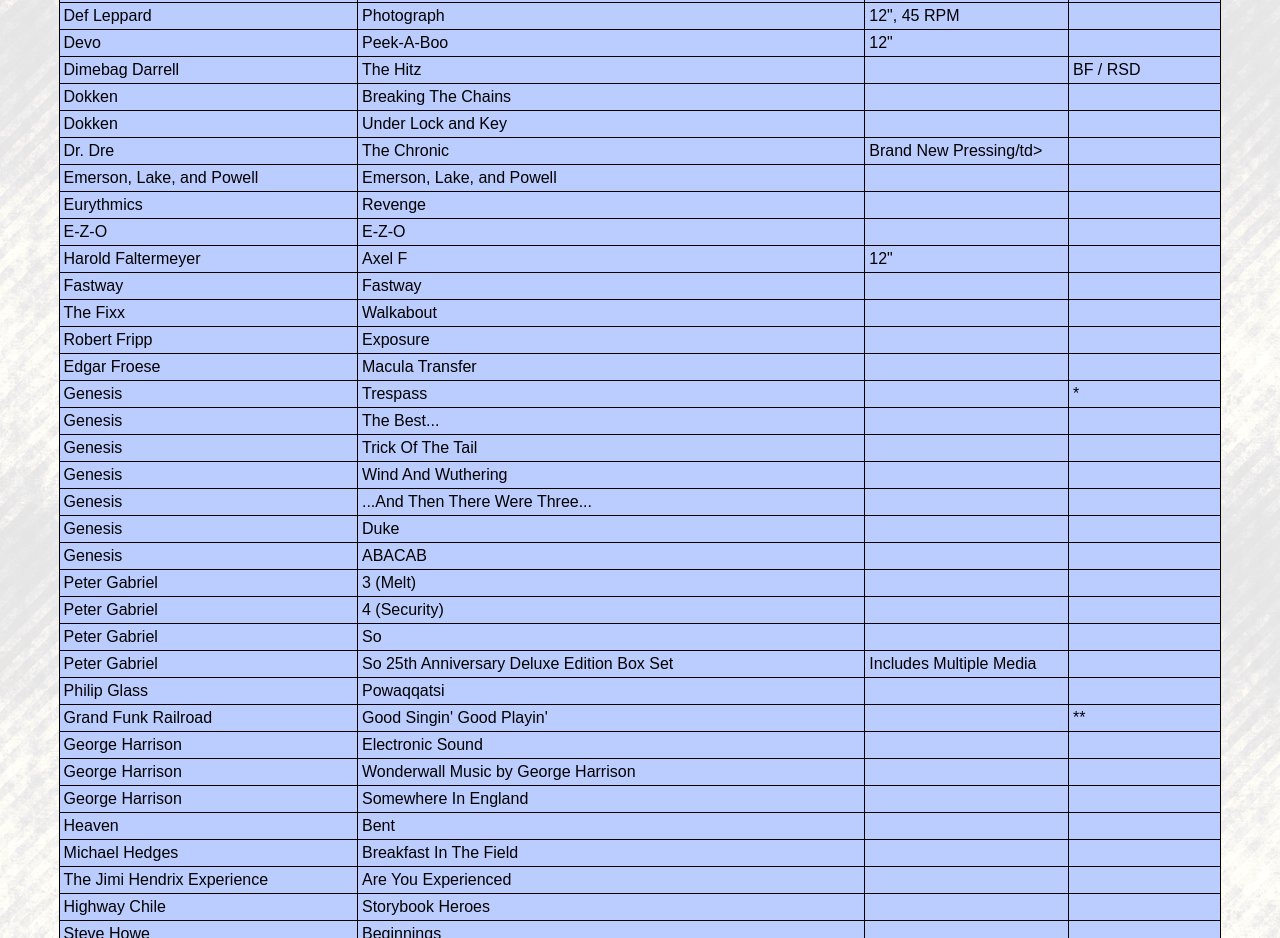
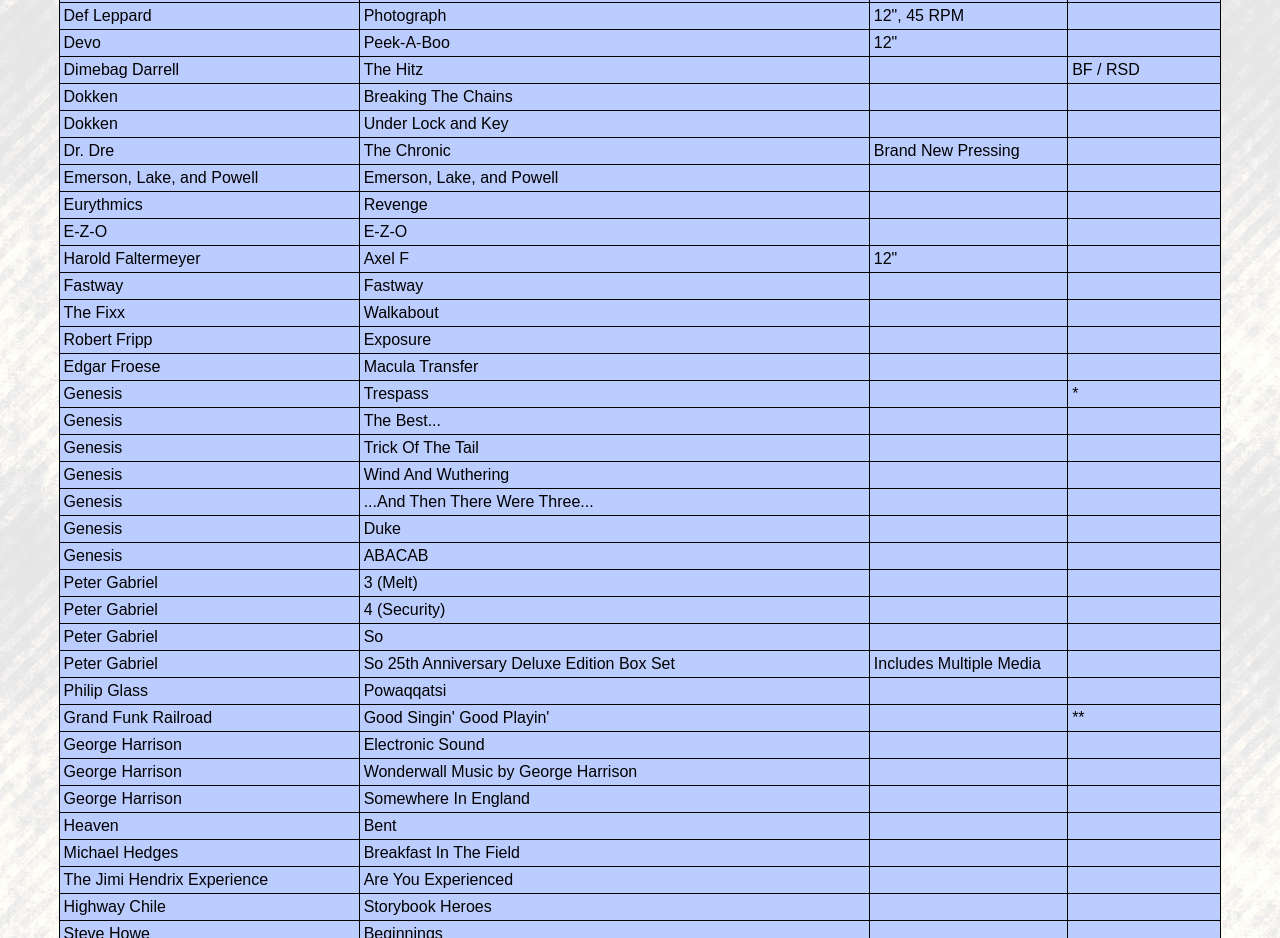
Before and after one commit to enobus5000/Enobus5000.github.io, a plain HTML site: page record.html in a window 1280 px wide. Shown: the part 1580-2518 px from the top of the page. Drawn offline with Linux system fonts and the light colour scheme.

Commit message:
Correcting code
Record listing

```diff
--- a/record.html
+++ b/record.html
@@ -410,7 +410,7 @@
 <tr>
 <td align="left" bgcolor="#bbccff">Dr. Dre</td>
 <td align="left" bgcolor="#bbccff">The Chronic</td>
-<td align="left" bgcolor="#bbccff">Brand New Pressing/td>
+<td align="left" bgcolor="#bbccff">Brand New Pressing</td>
 <td align="left" bgcolor="#bbccff">&nbsp</td>
 </tr>
 
```
